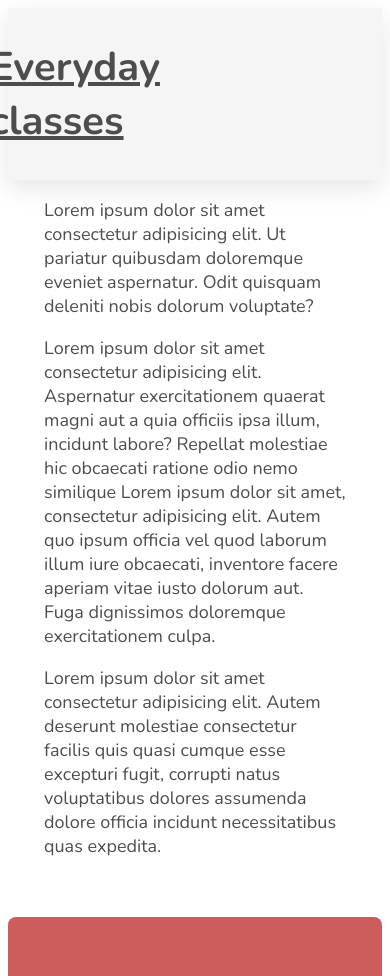
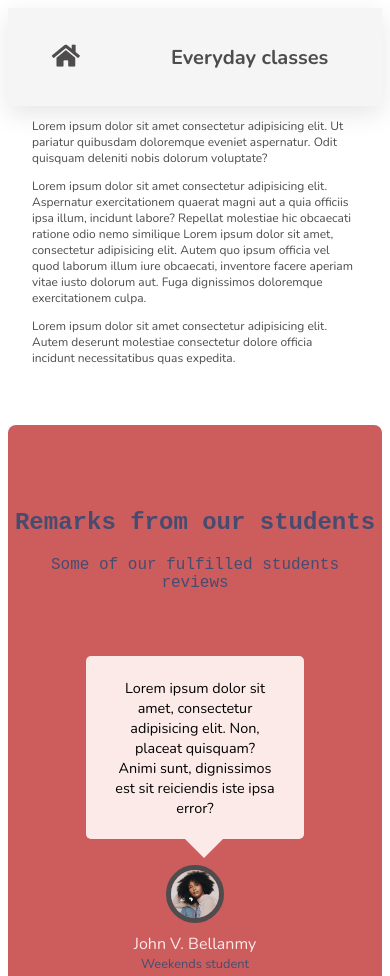
Before and after one commit to Pious-coder/clay, a plain HTML site: page class.html in a window 390 px wide. Shown: the top 976 px of the page. Drawn offline with nearby package versions, Linux system fonts and the light colour scheme.

Commit message:
new commit

```diff
--- a/class.html
+++ b/class.html
@@ -28,7 +28,7 @@
     <div class="intro">
         <p>Lorem ipsum dolor sit amet consectetur adipisicing elit. Ut pariatur quibusdam doloremque eveniet aspernatur. Odit quisquam deleniti nobis dolorum voluptate?</p>
         <p>Lorem ipsum dolor sit amet consectetur adipisicing elit. Aspernatur exercitationem quaerat magni aut a quia officiis ipsa illum, incidunt labore? Repellat molestiae hic obcaecati ratione odio nemo similique Lorem ipsum dolor sit amet, consectetur adipisicing elit. Autem quo ipsum officia vel quod laborum illum iure obcaecati, inventore facere aperiam vitae iusto dolorum aut. Fuga dignissimos doloremque exercitationem culpa.</p>
-        <p>Lorem ipsum dolor sit amet consectetur adipisicing elit. Autem deserunt molestiae consectetur facilis quis quasi cumque esse excepturi fugit, corrupti natus voluptatibus dolores assumenda dolore officia incidunt necessitatibus quas expedita.</p>
+        <p>Lorem ipsum dolor sit amet consectetur adipisicing elit. Autem deserunt molestiae consectetur dolore officia incidunt necessitatibus quas expedita.</p>
     </div>
     <div class="container">
         <div class="board">
--- a/css/class.css
+++ b/css/class.css
@@ -30,6 +30,7 @@
     color:var(--black);
     font-weight: bolder;
     background: transparent;
+    text-decoration: none;
 }
 
 #home{
@@ -129,9 +130,6 @@
 }
 
 @media (min-width: 320px) {
-    .header{
-        width: auto;
-    }
 
     .board{
         width: auto;
@@ -147,6 +145,7 @@
 }
 
 @media (min-width: 768px) {
+
     .board{
         width: 100%;
     }
@@ -160,3 +159,37 @@
     }
 
 }
+
+@media (max-width: 780px) {
+
+    .header .logo{
+        font-size: 30px;
+        margin-right: 20px;
+        margin-left: -30px;
+    }
+
+    .header #home{
+        margin-left: 10px;
+    }
+
+    .intro p{
+        font-size: 15px;
+    }
+}
+
+@media (max-width: 470px) {
+    .board{
+        height: 70%;
+    }
+    .header .logo{
+        font-size: 20px;
+    }
+
+    #home{
+        margin-left: -10px;
+        margin-right: 10px;
+    }
+    .intro p{
+        font-size: 12px;
+    }
+}
```
Also changed, not shown: index.html (+1 -1 lines).
